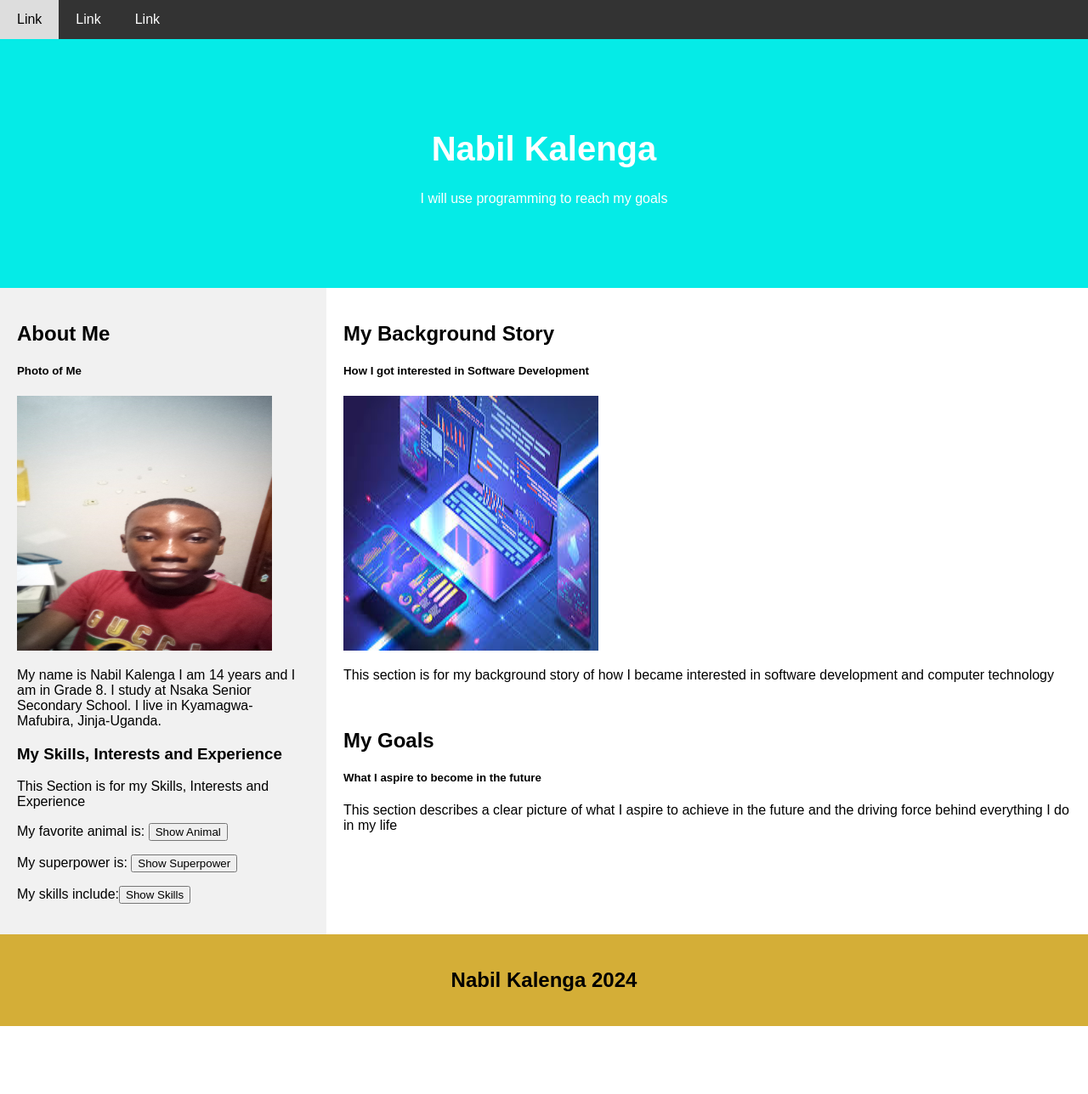
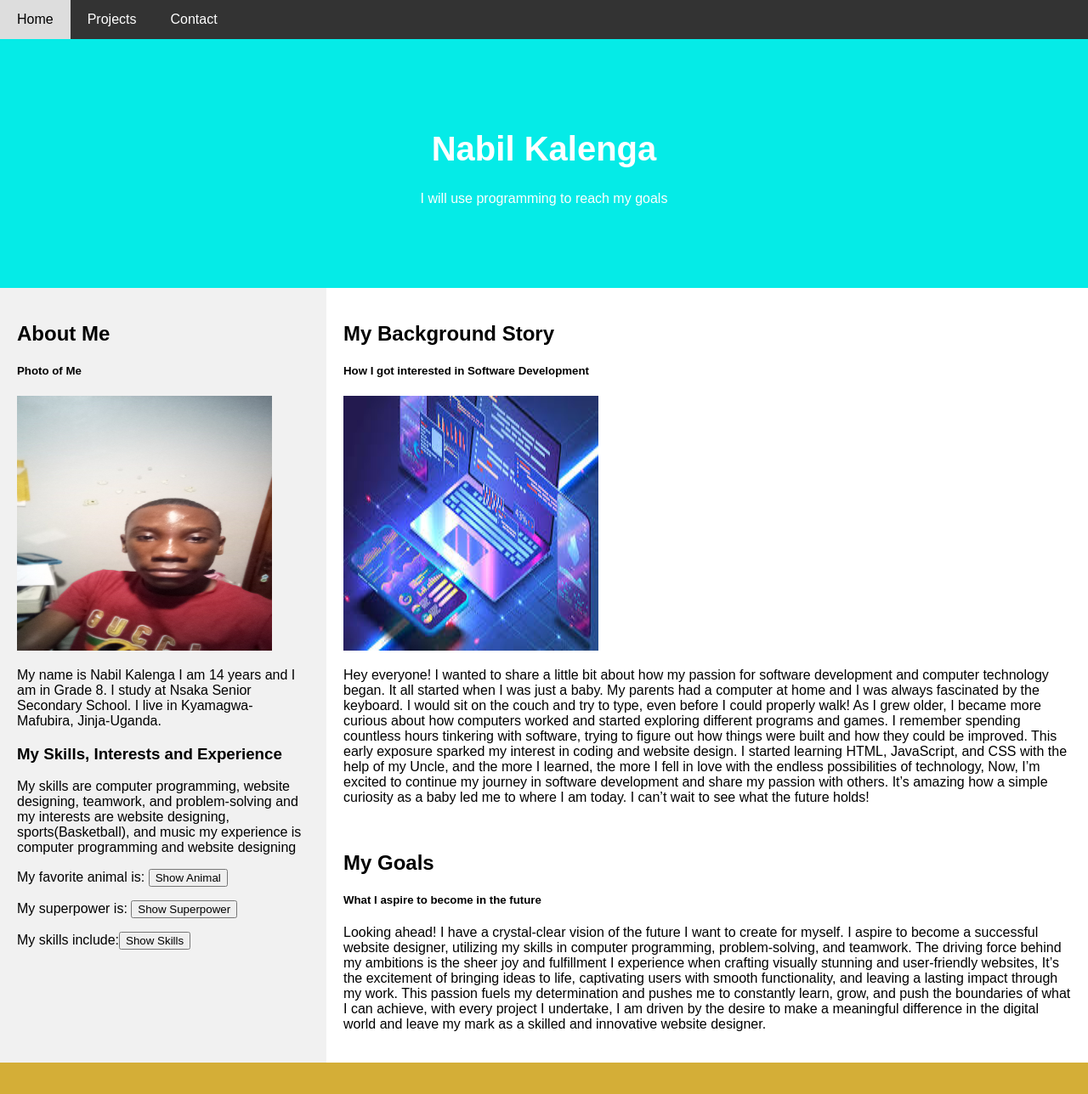
Before and after one commit to NabilKalenga/My-website-app, a plain HTML site: page index.html in a window 1280 px wide. Shown: the top 1288 px of the page at 85% size. Before the commit the page ends 1208 px from the top, so only its background shows below. Drawn offline with Linux system fonts and the light colour scheme.

Commit message:
Added content.

```diff
--- a/app.js
+++ b/app.js
@@ -1,4 +1,4 @@
-const animalDiv = document.getElementById('animal-div');
+const animalDiv = document.getElementById ('animal-div');
 const animalButton= document.getElementById('show-animal');
 
 const powerDiv = document.getElementById('power-div');
--- a/index.html
+++ b/index.html
@@ -8,9 +8,9 @@
 </head>
 <body>
    <div class="navbar">
-    <a href="#">Link </a>
-    <a href="#">Link </a>
-    <a href="#">Link </a>
+    <a href="#">Home </a>
+    <a href="#">Projects </a>
+    <a href="#">Contact </a>
    </div>
 
    <div class="header">
@@ -27,7 +27,7 @@
         </div>
         <p>My name is Nabil Kalenga I am 14 years and I am in Grade 8. I study at Nsaka Senior Secondary School. I live in Kyamagwa-Mafubira, Jinja-Uganda. </p>
         <h3>My Skills, Interests and Experience</h3>
-        <p>This Section is for my Skills, Interests and Experience</p>
+        <p>My skills are computer programming, website designing, teamwork, and problem-solving and my interests are website designing, sports(Basketball), and music my experience is computer programming and website designing</p>
         <div>
             <p>My favorite animal is: <button id="show-animal">Show Animal</button></p>
             <div id="animal-div" class="hidden">A Dog!
@@ -58,11 +58,11 @@
             <img src="./Img/Background.jpeg">
         </div>
 
-        <p>This section is for my background story of how I became interested in software development and computer technology</p>
+        <p>Hey everyone! I wanted to share a little bit about how my passion for software development and computer technology began. It all started when I was just a baby. My parents had a computer at home and I was always fascinated by the keyboard. I would sit on the couch and try to type, even before I could properly walk! As I grew older, I became more curious about how computers worked and started exploring different programs and games. I remember spending countless hours tinkering with software, trying to figure out how things were built and how they could be improved. This early exposure sparked my interest in coding and website design. I started learning HTML, JavaScript, and CSS with the help of my Uncle, and the more I learned, the more I fell in love with the endless possibilities of technology, Now, I’m excited to continue my journey in software development and share my passion with others. It’s amazing how a simple curiosity as a baby led me to where I am today. I can’t wait to see what the future holds!</p>
         <br>
         <h2>My Goals</h2>
         <h5>What I aspire to become in the future</h5>
-        <p>This section describes a clear picture of what I aspire to achieve in the future and the driving force behind everything I do in my life</p>
+        <p>Looking ahead! I have a crystal-clear vision of the future I want to create for myself. I aspire to become a successful website designer, utilizing my skills in computer programming, problem-solving, and teamwork. The driving force behind my ambitions is the sheer joy and fulfillment I experience when crafting visually stunning and user-friendly websites, It’s the excitement of bringing ideas to life, captivating users with smooth functionality, and leaving a lasting impact through my work. This passion fuels my determination and pushes me to constantly learn, grow, and push the boundaries of what I can achieve, with every project I undertake, I am driven by the desire to make a meaningful difference in the digital world and leave my mark as a skilled and innovative website designer.</p>
     </div>
    </div>
    <div class="footer">
```
